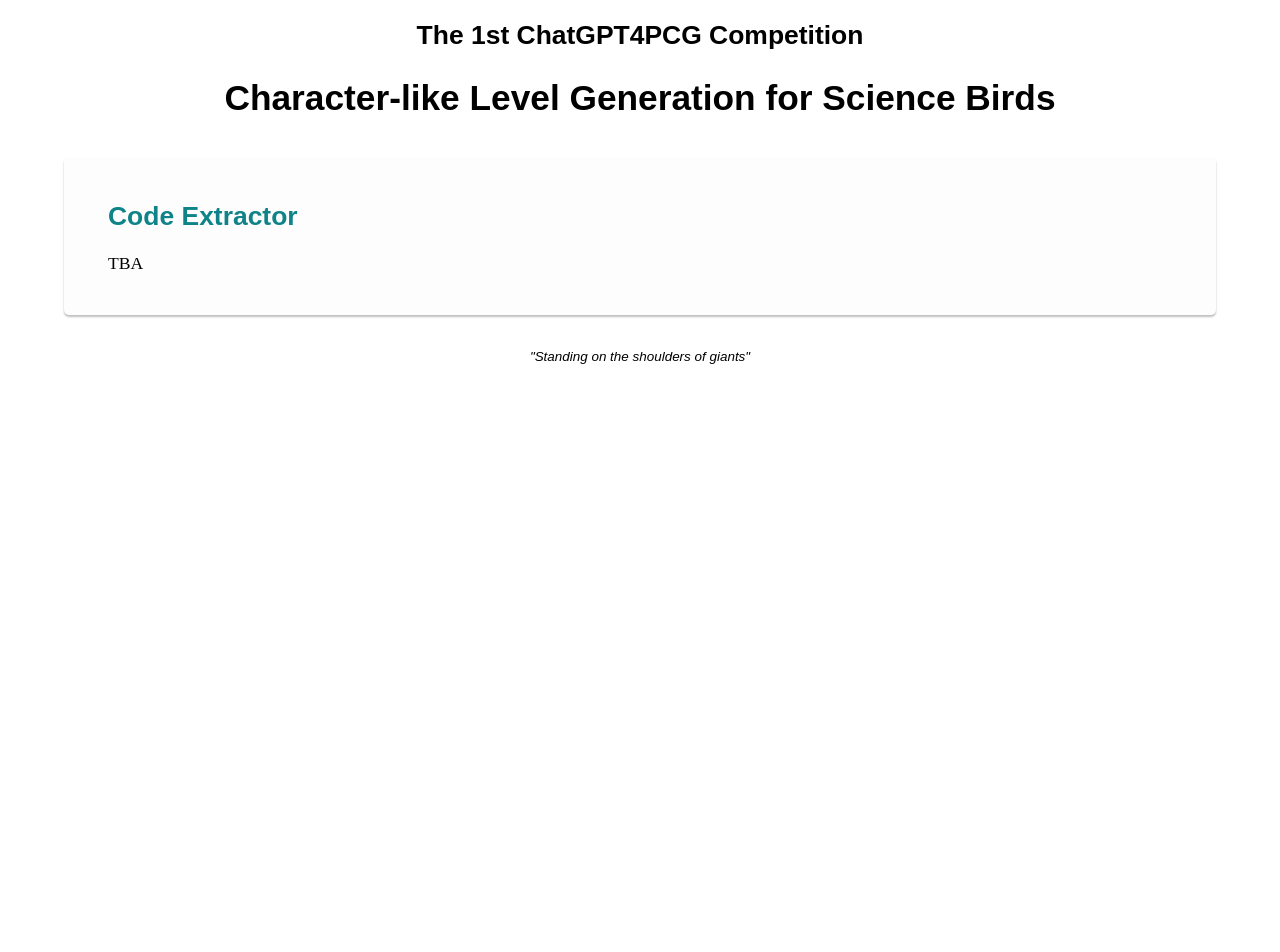
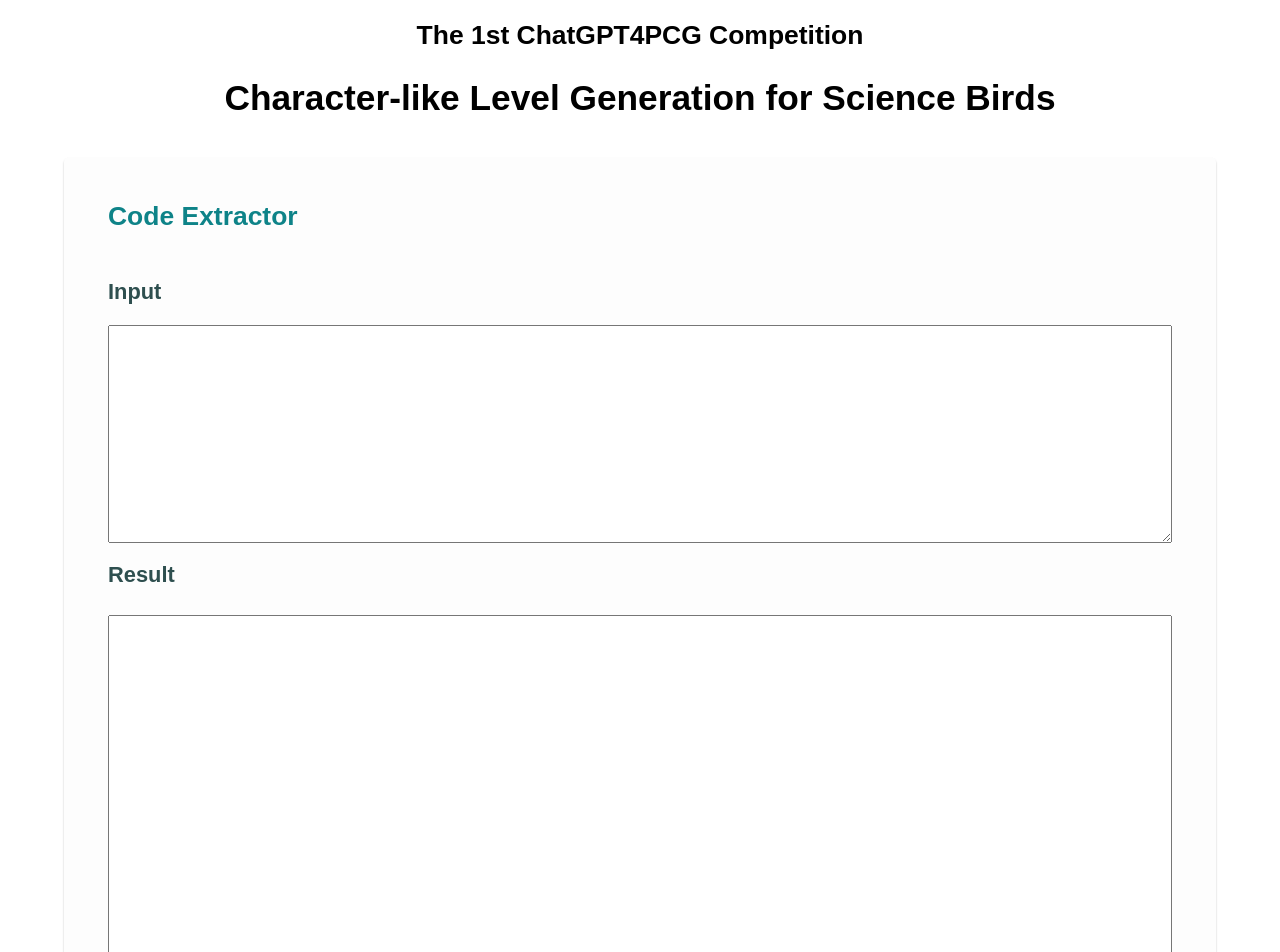
Before and after one commit to chatgpt4pcg/chatgpt4pcg.github.io, a Next.js app: page /tools/code in a window 1280 px wide. Shown: the top 952 px of the page. Before the commit the page ends 816 px from the top, so only its background shows below. Built offline with nearby package versions, Linux system fonts and the light colour scheme.

Commit message:
feat: online code extractor

```diff
--- /dev/null
+++ b/components/CodeExtractor/CodeExtractor.module.css
@@ -0,0 +1,52 @@
+.form {
+	margin: 0 auto;
+	width: 100%;
+	display: flex;
+	flex-direction: column;
+}
+
+.formField {
+	display: flex;
+	flex-direction: column;
+	justify-content: space-around;
+}
+
+.fieldLabel {
+	margin: 8px 0 8px 0;
+}
+.form button {
+	margin: 16px 0;
+	min-height: 32px;
+}
+
+.actions {
+	display: flex;
+	justify-content: space-between;
+	align-items: center;
+	gap: 16px;
+}
+
+.actions button,
+.actions a {
+	width: 100%;
+	height: 100%;
+}
+
+.standardBtn:hover {
+	color: #ffffff;
+	background-color: #0e8388;
+}
+
+.standardBtn {
+	font-weight: bold;
+	font-family: sans-serif;
+	background-color: white;
+	text-align: center;
+	text-decoration: none;
+	border: 2px solid #0e8388;
+	padding: 10px 20px 10px 20px;
+	border-radius: 2px;
+	color: #0e8388;
+	margin: 5px;
+	cursor: pointer;
+}
--- /dev/null
+++ b/components/CodeExtractor/CodeExtractor.tsx
@@ -0,0 +1,79 @@
+import React, { useEffect, useRef, useState } from 'react';
+
+import SectionSubHeader from '../SectionSubHeader/SectionSubHeader';
+import { extractString } from '@/utils/code-extraction';
+import styles from './CodeExtractor.module.css';
+
+export default function CodeExtractor() {
+	const resultRef = useRef<HTMLTextAreaElement>(null);
+	const [rawData, setRawData] = useState('');
+	const [fileCounter, setFileCounter] = useState(0);
+	const [extractedCode, setExtractedCode] = useState('');
+
+	useEffect(() => {
+		window.localStorage.getItem('fileCounter') &&
+			setFileCounter(parseInt(window.localStorage.getItem('fileCounter')!));
+	}, []);
+
+	useEffect(() => {
+		window.localStorage.setItem('fileCounter', fileCounter.toString());
+	}, [fileCounter]);
+
+	useEffect(() => {
+		setExtractedCode(extractString(rawData) || '');
+	}, [rawData]);
+
+	function copyToClipboard() {
+		resultRef.current!.select();
+		resultRef.current!.setSelectionRange(0, 99999);
+
+		navigator.clipboard.writeText(resultRef.current!.value);
+
+		alert('Copied!');
+	}
+
+	return (
+		<form className={styles.form}>
+			<div className={styles.formField}>
+				<label className={styles.fieldLabel} htmlFor='raw-input-field'>
+					<SectionSubHeader>Input</SectionSubHeader>
+				</label>
+				<textarea
+					id='raw-input-field'
+					value={rawData}
+					onChange={(event) => {
+						setRawData(event.target.value);
+					}}
+					rows={8}
+				/>
+			</div>
+			<div className={styles.formField}>
+				<SectionSubHeader>Result</SectionSubHeader>
+				<label className={styles.fieldLabel} htmlFor='result-field'></label>
+				<textarea
+					readOnly
+					ref={resultRef}
+					id='result-field'
+					value={extractedCode}
+					rows={15}
+				/>
+			</div>
+			{extractedCode && (
+				<div className={styles.actions}>
+					<button className={styles.standardBtn} onClick={copyToClipboard}>
+						Copy to clipboard
+					</button>
+					<a
+						className={styles.standardBtn}
+						href={URL.createObjectURL(
+							new Blob([extractedCode], { type: 'application/xml' })
+						)}
+						download={`result_${String(fileCounter).padStart(2, '0')}.xml`}
+					>
+						Download XML file
+					</a>
+				</div>
+			)}
+		</form>
+	);
+}
--- /dev/null
+++ b/components/Divider/Divider.module.css
@@ -0,0 +1,6 @@
+.divider {
+	border: 0;
+	border-top: 1px solid #e0e0e0;
+	padding: 0;
+	margin: 16px 0;
+}
--- a/pages/tools/code.tsx
+++ b/pages/tools/code.tsx
@@ -1,12 +1,12 @@
+import CodeExtractor from '@/components/CodeExtractor/CodeExtractor';
 import Head from 'next/head';
 import PageHeader from '@/components/PageHeader/PageHeader';
 import PageLayout from '@/components/PageLayout/PageLayout';
 import PageSubHeader from '@/components/PageSubHeader/PageSubHeader';
-import Paragraph from '@/components/Paragraph/Paragraph';
 import Section from '@/components/Section/Section';
 import SectionHeader from '@/components/SectionHeader/SectionHeader';
 
-export default function CodeExtractor() {
+export default function CodeExtractorPage() {
 	return (
 		<>
 			<Head>
@@ -27,9 +27,7 @@
 				</PageHeader>
 				<Section>
 					<SectionHeader>Code Extractor</SectionHeader>
-					<Paragraph>
-						TBA
-					</Paragraph>
+					<CodeExtractor />
 				</Section>
 			</PageLayout>
 		</>
--- a/tsconfig.json
+++ b/tsconfig.json
@@ -1,6 +1,6 @@
 {
   "compilerOptions": {
-    "target": "es5",
+    "target": "es2015",
     "lib": ["dom", "dom.iterable", "esnext"],
     "allowJs": true,
     "skipLibCheck": true,
```
Also changed, not shown: components/Divider/Divider.tsx (added, +8 -0 lines), utils/code-extraction.ts (added, +26 -0 lines).
